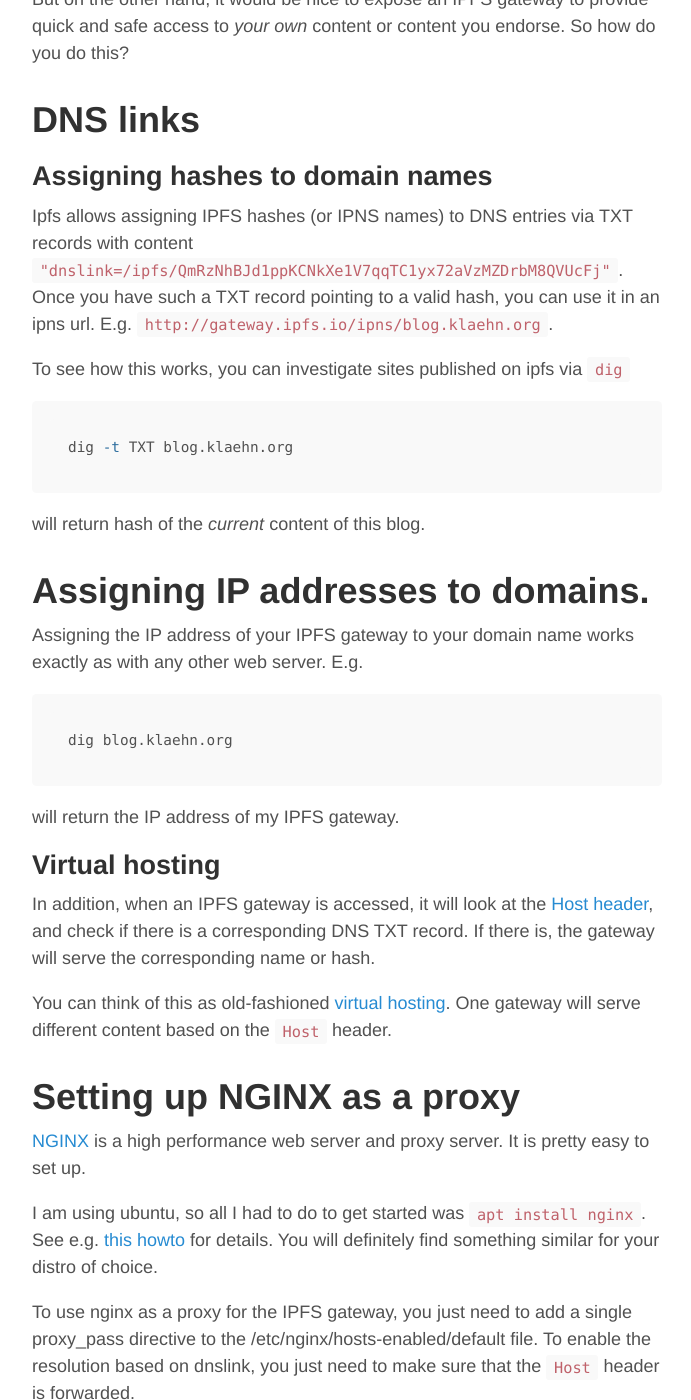
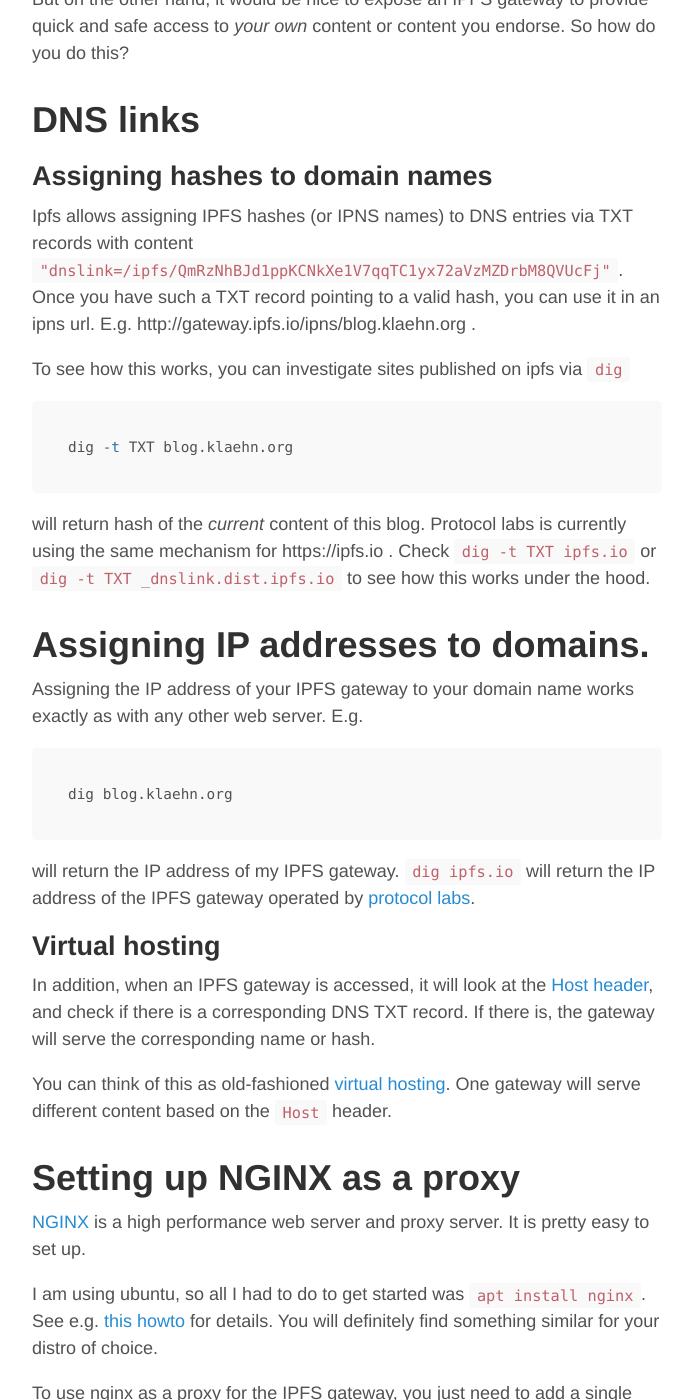
Before and after one commit to rklaehn/rklaehn.github.io, a Jekyll site: the page built from _posts/2018-06-08-running-ipfs-gateway.md, in a window 1280 px wide and 1400 px high, scrolled down 833 px. Shown: the whole window, without its empty margins (293-984 px from the left). Built offline with Jekyll 4.4.1, drawn with Linux system fonts in a browser that asks for light colours; Markdown is read by kramdown in place of the engine named in the settings; some of the changed text lies outside the part shown.

Commit message:
Update and rename 2018-06-07-running-ipfs-gateway.md to 2018-06-08-running-ipfs-gateway.md

````diff
--- a/_posts/2018-06-07-running-ipfs-gateway.md
+++ b/_posts/2018-06-08-running-ipfs-gateway.md
@@ -23,7 +23,7 @@
 
 ## Assigning hashes to domain names
 
-Ipfs allows assigning IPFS hashes (or IPNS names) to DNS entries via TXT records with content `"dnslink=/ipfs/QmRzNhBJd1ppKCNkXe1V7qqTC1yx72aVzMZDrbM8QVUcFj"`. Once you have such a TXT record pointing to a valid hash, you can use it in an ipns url. E.g. `http://gateway.ipfs.io/ipns/blog.klaehn.org`.
+Ipfs allows assigning IPFS hashes (or IPNS names) to DNS entries via TXT records with content `"dnslink=/ipfs/QmRzNhBJd1ppKCNkXe1V7qqTC1yx72aVzMZDrbM8QVUcFj"`. Once you have such a TXT record pointing to a valid hash, you can use it in an ipns url. E.g. http://gateway.ipfs.io/ipns/blog.klaehn.org .
 
 To see how this works, you can investigate sites published on ipfs via [`dig`](https://linux.die.net/man/1/dig)
 
@@ -31,7 +31,7 @@
 dig -t TXT blog.klaehn.org
 ```
 
-will return hash of the *current* content of this blog.
+will return hash of the *current* content of this blog. Protocol labs is currently using the same mechanism for https://ipfs.io . Check `dig -t TXT ipfs.io` or `dig -t TXT _dnslink.dist.ipfs.io` to see how this works under the hood.
 
 # Assigning IP addresses to domains.
 
@@ -41,7 +41,7 @@
 dig blog.klaehn.org
 ```
 
-will return the IP address of my IPFS gateway.
+will return the IP address of my IPFS gateway. `dig ipfs.io` will return the IP address of the IPFS gateway operated by [protocol labs](https://protocol.ai/).
 
 ## Virtual hosting
 
@@ -130,6 +130,12 @@
 }
 ```
 
+# Firewall config
+
+If your server is exposed to the world, you should *definitely* set up a firewall that protects direct API access (5001) and also direct gateway access (8080). You only need to expose port 4001 for the ipfs protocol and port 80 for NGINX (and maybe 443 if you decide to configure https).
+
+The details on how to do this depend on your hosting provider, so I am not going to go into detail about this.
+
 # To do
 
 One thing that is missing is setting up encryption via [letsencrypt](https://letsencrypt.org/). This is probably just some additional work with nginx. I might describe this in a later blog post.
````
